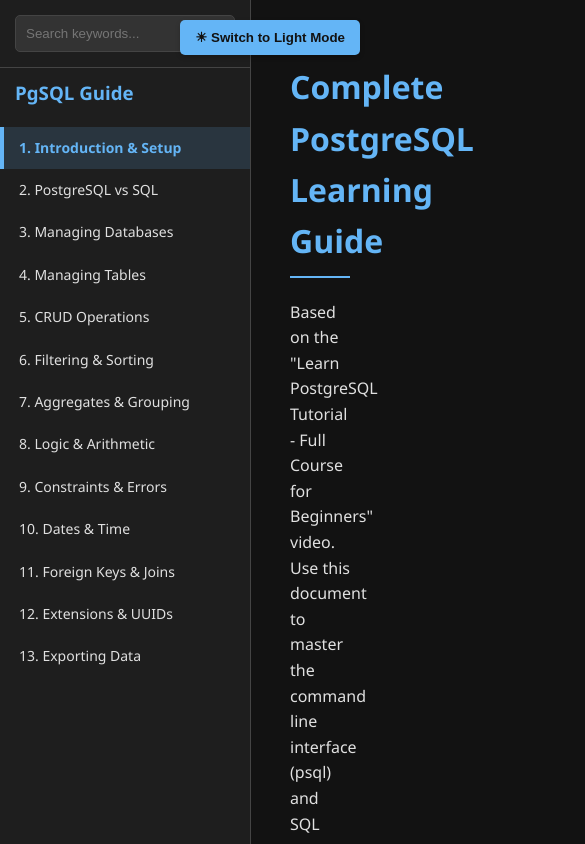
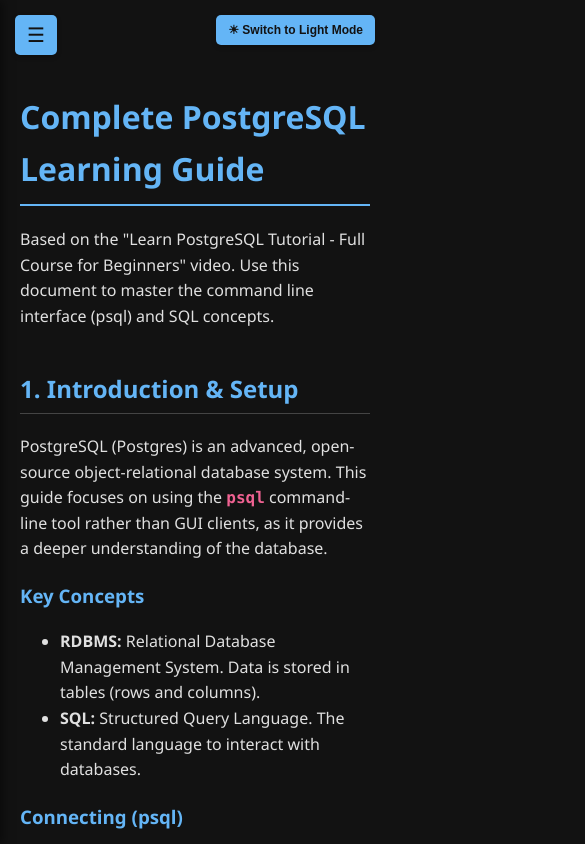
Before and after one commit to cjvprasad/postgresql, a plain HTML site: page index.html in a window 390 px wide. Shown: the top 844 px of the page, 585 px wide, since content can reach past the window. Drawn offline with Linux system fonts and the light colour scheme.

Commit message:
Refactor CSS and improve sidebar functionality

```diff
--- a/index.html
+++ b/index.html
@@ -7,16 +7,16 @@
     <style>
         /* CSS Variables - Defaulting to Dark Theme */
         :root {
-            --primary-color: #64b5f6; /* Lighter blue for dark mode contrast */
-            --secondary-color: #1e1e1e; /* Dark Sidebar */
-            --bg-color: #121212; /* Main Background */
-            --text-color: #e0e0e0; /* Light Text */
+            --primary-color: #64b5f6;
+            --secondary-color: #1e1e1e;
+            --bg-color: #121212;
+            --text-color: #e0e0e0;
             --code-bg: #2d2d2d;
             --code-text: #f06292;
             --border-color: #444;
             --table-header-text: #121212;
             --link-hover: #42a5f5;
-            --note-bg: #3e2723; /* Darker yellow/brown for notes */
+            --note-bg: #3e2723;
             --note-border: #ffca28;
             --note-text: #ffe082;
 
@@ -27,6 +27,7 @@
             --highlight-text: #000;
             --active-link-bg: rgba(100, 181, 246, 0.15);
             --active-link-border: #64b5f6;
+            --header-height: 0px; /* Height of mobile header, 0 on desktop */
         }
 
         /* Light Theme Overrides */
@@ -44,7 +45,6 @@
             --note-border: #ffc107;
             --note-text: #856404;
 
-            /* Search Light Mode */
             --search-bg: #ffffff;
             --search-text: #333;
             --highlight-color: #ffff00;
@@ -63,7 +63,7 @@
             transition: background-color 0.3s, color 0.3s;
         }
 
-        /* Sidebar Navigation */
+        /* --- SIDEBAR --- */
         .sidebar {
             height: 100vh;
             width: 250px;
@@ -74,10 +74,10 @@
             border-right: 1px solid var(--border-color);
             display: flex;
             flex-direction: column;
-            transition: background-color 0.3s, border-color 0.3s;
+            transition: transform 0.3s ease, background-color 0.3s;
+            z-index: 1001; /* Above content */
         }
 
-        /* Search Container */
         .search-container {
             padding: 15px;
             background-color: var(--secondary-color);
@@ -97,10 +97,7 @@
             box-sizing: border-box;
             outline: none;
         }
-
-        #searchInput:focus {
-            border-color: var(--primary-color);
-        }
+        #searchInput:focus { border-color: var(--primary-color); }
 
         .nav-items {
             overflow-y: auto;
@@ -122,41 +119,36 @@
             background-color: var(--code-bg);
             color: var(--primary-color);
         }
-
-        /* Active Link State */
         .sidebar a.active {
             background-color: var(--active-link-bg);
             border-left-color: var(--active-link-border);
             color: var(--primary-color);
             font-weight: bold;
         }
-
         .sidebar h3 {
             padding-left: 15px;
             color: var(--primary-color);
             margin-top: 0;
         }
 
-        /* Main Content */
+        /* --- MAIN CONTENT --- */
         .content {
             margin-left: 250px;
             padding: 40px;
             max-width: 900px;
+            transition: margin-left 0.3s;
         }
-        h1, h2, h3 {
-            color: var(--primary-color);
-            scroll-margin-top: 20px;
-        }
+        h1, h2, h3 { color: var(--primary-color); scroll-margin-top: 60px; }
         h1 { border-bottom: 2px solid var(--primary-color); padding-bottom: 10px; }
         h2 { margin-top: 40px; border-bottom: 1px solid var(--border-color); padding-bottom: 5px; }
 
-        /* Code Blocks */
+        /* Code Blocks & Tables */
         pre {
             background-color: var(--code-bg);
             border: 1px solid var(--border-color);
             border-radius: 5px;
             padding: 15px;
-            overflow-x: auto;
+            overflow-x: auto; /* Allow scrolling on small screens */
         }
         code {
             font-family: 'Consolas', 'Monaco', monospace;
@@ -167,24 +159,15 @@
             color: var(--text-color);
             font-weight: normal;
         }
-
-        /* Tables */
         table {
             width: 100%;
             border-collapse: collapse;
             margin: 20px 0;
+            display: table; /* Default */
         }
-        table, th, td {
-            border: 1px solid var(--border-color);
-        }
-        th, td {
-            padding: 10px;
-            text-align: left;
-        }
-        th {
-            background-color: var(--primary-color);
-            color: var(--table-header-text);
-        }
+        table, th, td { border: 1px solid var(--border-color); }
+        th, td { padding: 10px; text-align: left; }
+        th { background-color: var(--primary-color); color: var(--table-header-text); }
 
         .note {
             background-color: var(--note-bg);
@@ -194,7 +177,6 @@
             margin: 20px 0;
         }
 
-        /* Search Highlight */
         mark {
             background-color: var(--highlight-color);
             color: var(--highlight-text);
@@ -202,7 +184,7 @@
             border-radius: 2px;
         }
 
-        /* Theme Toggle Button */
+        /* --- BUTTONS --- */
         .theme-toggle {
             position: fixed;
             top: 20px;
@@ -214,49 +196,117 @@
             border-radius: 5px;
             cursor: pointer;
             font-weight: bold;
-            z-index: 1000;
+            z-index: 1002;
             box-shadow: 0 2px 5px rgba(0,0,0,0.2);
         }
-        .theme-toggle:hover {
-            opacity: 0.9;
+
+        /* Mobile Menu Button (Hidden on Desktop) */
+        .menu-toggle {
+            display: none;
+            position: fixed;
+            top: 15px;
+            left: 15px;
+            background-color: var(--primary-color);
+            color: var(--table-header-text);
+            border: none;
+            border-radius: 5px;
+            padding: 8px 12px;
+            font-size: 20px;
+            cursor: pointer;
+            z-index: 1003;
+            box-shadow: 0 2px 5px rgba(0,0,0,0.2);
         }
 
-        @media print {
-            .sidebar { display: none; }
-            .content { margin-left: 0; }
-            .theme-toggle { display: none; }
-            body { color: black; background: white; }
+        /* Overlay for mobile sidebar */
+        .overlay {
+            display: none;
+            position: fixed;
+            top: 0;
+            left: 0;
+            width: 100%;
+            height: 100%;
+            background: rgba(0,0,0,0.5);
+            z-index: 1000;
+        }
+
+        /* --- MEDIA QUERIES (Mobile) --- */
+        @media (max-width: 768px) {
+            /* Sidebar hidden by default */
+            .sidebar {
+                transform: translateX(-100%);
+                width: 280px; /* Slightly wider for ease of use */
+                box-shadow: 2px 0 10px rgba(0,0,0,0.5);
+            }
+
+            /* Sidebar visible state */
+            .sidebar.open {
+                transform: translateX(0);
+            }
+
+            .content {
+                margin-left: 0;
+                padding: 20px;
+                padding-top: 70px; /* Space for fixed buttons */
+            }
+
+            /* Show Hamburger */
+            .menu-toggle {
+                display: block;
+            }
+
+            /* Adjust Theme Toggle Position */
+            .theme-toggle {
+                top: 15px;
+                right: 15px;
+                padding: 8px 12px;
+                font-size: 12px;
+            }
+
+            /* Ensure tables scroll horizontally */
+            table {
+                display: block;
+                overflow-x: auto;
+                white-space: nowrap;
+            }
+
+            /* Show Overlay when sidebar open */
+            .overlay.open {
+                display: block;
+            }
         }
     </style>
 </head>
 <body>
 
+<button class="menu-toggle" onclick="toggleSidebar()">☰</button>
+
 <button class="theme-toggle" id="themeToggle" onclick="toggleTheme()">☀ Switch to Light Mode</button>
 
-<div class="sidebar">
+<div class="overlay" id="overlay" onclick="closeSidebar()"></div>
+
+<div class="sidebar" id="sidebar">
     <div class="search-container">
         <input type="text" id="searchInput" placeholder="Search keywords...">
     </div>
     <div class="nav-items">
         <h3>PgSQL Guide</h3>
-        <a href="#intro" class="nav-link">1. Introduction & Setup</a>
-        <a href="#pgsql-vs-sql" class="nav-link">2. PostgreSQL vs SQL</a>
-        <a href="#databases" class="nav-link">3. Managing Databases</a>
-        <a href="#tables" class="nav-link">4. Managing Tables</a>
-        <a href="#crud" class="nav-link">5. CRUD Operations</a>
-        <a href="#filtering" class="nav-link">6. Filtering & Sorting</a>
-        <a href="#aggregates" class="nav-link">7. Aggregates & Grouping</a>
-        <a href="#logic" class="nav-link">8. Logic & Arithmetic</a>
-        <a href="#constraints" class="nav-link">9. Constraints & Errors</a>
-        <a href="#datetime" class="nav-link">10. Dates & Time</a>
-        <a href="#relations" class="nav-link">11. Foreign Keys & Joins</a>
-        <a href="#advanced" class="nav-link">12. Extensions & UUIDs</a>
-        <a href="#export" class="nav-link">13. Exporting Data</a>
+        <a href="#intro" class="nav-link" onclick="closeSidebar()">1. Introduction & Setup</a>
+        <a href="#pgsql-vs-sql" class="nav-link" onclick="closeSidebar()">2. PostgreSQL vs SQL</a>
+        <a href="#databases" class="nav-link" onclick="closeSidebar()">3. Managing Databases</a>
+        <a href="#tables" class="nav-link" onclick="closeSidebar()">4. Managing Tables</a>
+        <a href="#crud" class="nav-link" onclick="closeSidebar()">5. CRUD Operations</a>
+        <a href="#filtering" class="nav-link" onclick="closeSidebar()">6. Filtering & Sorting</a>
+        <a href="#aggregates" class="nav-link" onclick="closeSidebar()">7. Aggregates & Grouping</a>
+        <a href="#logic" class="nav-link" onclick="closeSidebar()">8. Logic & Arithmetic</a>
+        <a href="#constraints" class="nav-link" onclick="closeSidebar()">9. Constraints & Errors</a>
+        <a href="#datetime" class="nav-link" onclick="closeSidebar()">10. Dates & Time</a>
+        <a href="#relations" class="nav-link" onclick="closeSidebar()">11. Foreign Keys & Joins</a>
+        <a href="#advanced" class="nav-link" onclick="closeSidebar()">12. Extensions & UUIDs</a>
+        <a href="#export" class="nav-link" onclick="closeSidebar()">13. Exporting Data</a>
     </div>
 </div>
 
 <div class="content" id="mainContent">
-
     <h1>Complete PostgreSQL Learning Guide</h1>
     <p>Based on the "Learn PostgreSQL Tutorial - Full Course for Beginners" video. Use this document to master the command line interface (psql) and SQL concepts.</p>
 
@@ -565,6 +615,21 @@ VALUES (uuid_generate_v4(), 'John');</code></pre>
 </div>
 
 <script>
+    // --- Mobile Menu Logic ---
+    function toggleSidebar() {
+        const sidebar = document.getElementById('sidebar');
+        const overlay = document.getElementById('overlay');
+        sidebar.classList.toggle('open');
+        overlay.classList.toggle('open');
+    }
+
+    function closeSidebar() {
+        const sidebar = document.getElementById('sidebar');
+        const overlay = document.getElementById('overlay');
+        sidebar.classList.remove('open');
+        overlay.classList.remove('open');
+    }
+
     // --- Theme Toggle Logic ---
     function toggleTheme() {
         const body = document.body;
@@ -583,7 +648,7 @@ VALUES (uuid_generate_v4(), 'John');</code></pre>
 
     const observerOptions = {
         root: null,
-        rootMargin: '-15% 0px -70% 0px', // Triggers when section near top
+        rootMargin: '-15% 0px -70% 0px',
         threshold: 0
     };
 
@@ -616,7 +681,6 @@ VALUES (uuid_generate_v4(), 'John');</code></pre>
 
         const regex = new RegExp(`(${searchTerm})`, 'gi');
 
-        // Recursive text node traversal to avoid breaking HTML tags
         function highlightText(node) {
             if (node.nodeType === 3) { // Text node
                 const text = node.nodeValue;
```
